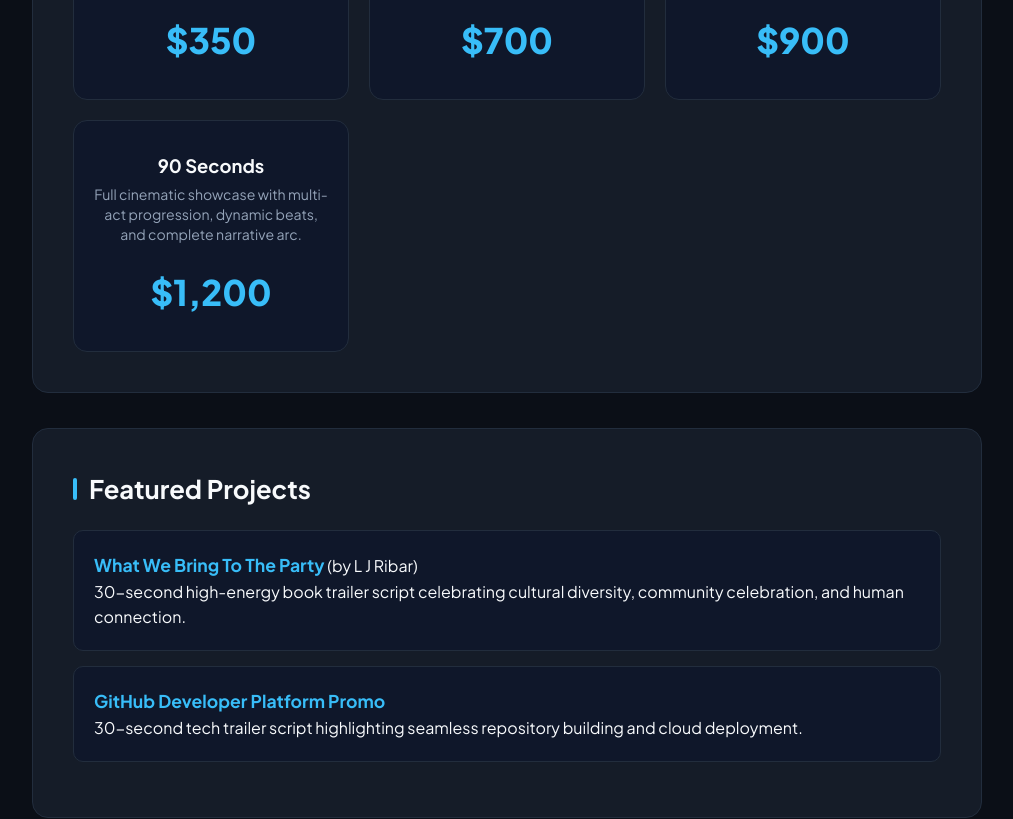
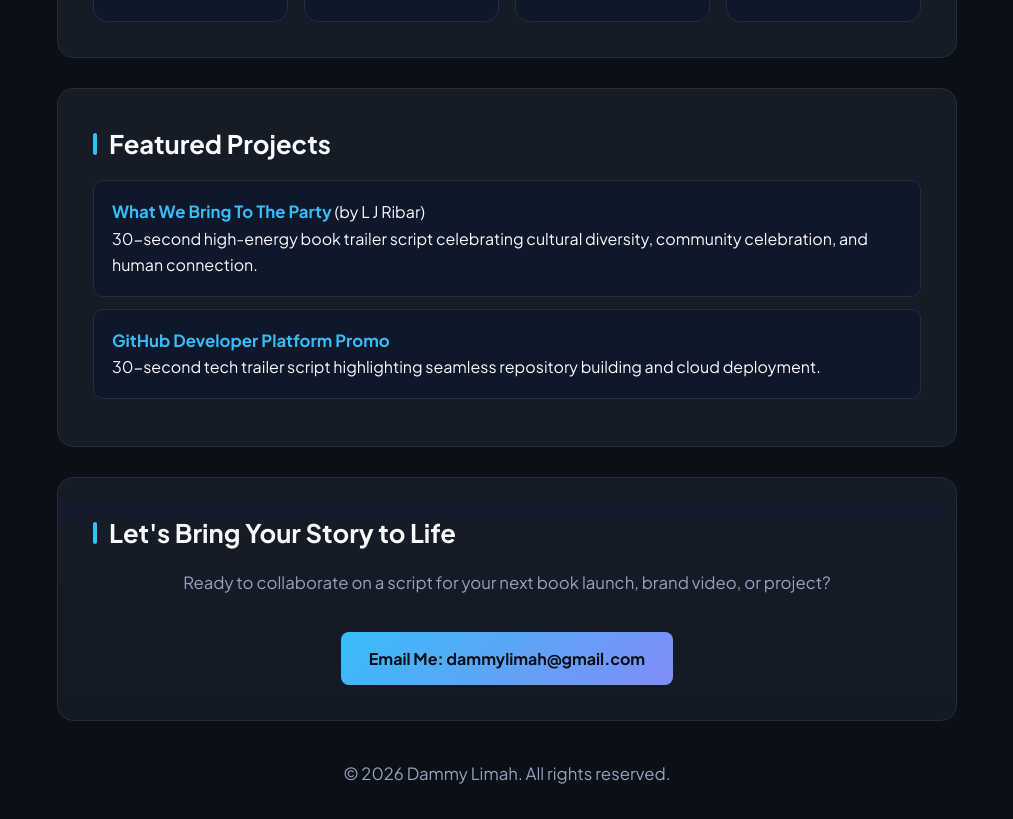
Before and after one commit to dammylimah/dammylimah.github.io, a plain HTML site: page index.html in a window 1280 px wide. Shown: the part 1480-2299 px from the top of the page, without its empty margins (133-1146 px from the left). Drawn offline with Linux system fonts and the light colour scheme.

Commit message:
Refactor CSS styles for better responsiveness
Adjusted various CSS properties for layout and styling improvements.

```diff
--- a/index.html
+++ b/index.html
@@ -33,21 +33,23 @@
       background-color: var(--bg-color);
       color: var(--text-main);
       line-height: 1.6;
-      padding: 60px 20px;
+      padding: 40px 15px;
+      overflow-x: hidden;
     }
 
     .container {
-      max-width: 950px;
+      max-width: 900px;
+      width: 100%;
       margin: 0 auto;
     }
 
     header {
       text-align: center;
-      padding-bottom: 50px;
+      padding-bottom: 40px;
     }
 
     h1 {
-      font-size: 3.2rem;
+      font-size: clamp(2rem, 5vw, 3.2rem);
       font-weight: 800;
       background: var(--accent-gradient);
       -webkit-background-clip: text;
@@ -57,24 +59,25 @@
     }
 
     .subtitle {
-      font-size: 1.25rem;
+      font-size: clamp(1rem, 3vw, 1.25rem);
       color: var(--text-muted);
       font-weight: 500;
     }
 
     .section {
       background: var(--card-bg);
-      padding: 40px;
-      margin-top: 35px;
+      padding: clamp(20px, 4vw, 35px);
+      margin-top: 30px;
       border-radius: 16px;
       border: 1px solid var(--card-border);
+      word-wrap: break-word;
     }
 
     h2 {
       color: var(--text-main);
-      font-size: 1.6rem;
+      font-size: clamp(1.25rem, 3vw, 1.6rem);
       font-weight: 700;
-      margin-bottom: 20px;
+      margin-bottom: 16px;
       display: flex;
       align-items: center;
       gap: 12px;
@@ -87,6 +90,7 @@
       height: 22px;
       background: var(--accent);
       border-radius: 2px;
+      flex-shrink: 0;
     }
 
     p {
@@ -98,15 +102,15 @@
     /* Genres Live Grid */
     .genres-grid {
       display: grid;
-      grid-template-columns: repeat(auto-fit, minmax(260px, 1fr));
-      gap: 20px;
-      margin-top: 25px;
+      grid-template-columns: repeat(auto-fit, minmax(220px, 1fr));
+      gap: 16px;
+      margin-top: 20px;
     }
 
     .genre-card {
       background: rgba(255, 255, 255, 0.02);
       border: 1px solid var(--card-border);
-      padding: 24px;
+      padding: 20px;
       border-radius: 12px;
       transition: all 0.2s ease;
     }
@@ -118,7 +122,7 @@
 
     .genre-card h3 {
       color: var(--accent);
-      font-size: 1.2rem;
+      font-size: 1.15rem;
       margin-bottom: 8px;
     }
 
@@ -130,15 +134,15 @@
     /* Pricing & Concepts Grid */
     .pricing-grid {
       display: grid;
-      grid-template-columns: repeat(auto-fit, minmax(210px, 1fr));
-      gap: 20px;
-      margin-top: 25px;
+      grid-template-columns: repeat(auto-fit, minmax(180px, 1fr));
+      gap: 16px;
+      margin-top: 20px;
     }
 
     .price-card {
       background: #0f172a;
       border: 1px solid var(--card-border);
-      padding: 30px 20px;
+      padding: 24px 16px;
       border-radius: 14px;
       text-align: center;
       display: flex;
@@ -153,21 +157,21 @@
     }
 
     .price-card .duration {
-      font-size: 1.15rem;
+      font-size: 1.1rem;
       font-weight: 700;
       color: var(--text-main);
-      margin-bottom: 5px;
+      margin-bottom: 6px;
     }
 
     .price-card .concept-desc {
-      font-size: 0.88rem;
+      font-size: 0.85rem;
       color: var(--text-muted);
-      margin-bottom: 20px;
+      margin-bottom: 16px;
       line-height: 1.4;
     }
 
     .price-card .amount {
-      font-size: 2.2rem;
+      font-size: 2rem;
       font-weight: 800;
       color: var(--accent);
       margin-top: auto;
@@ -181,8 +185,8 @@
 
     ul.project-list li {
       background: #0f172a;
-      padding: 20px;
-      margin-bottom: 15px;
+      padding: 18px;
+      margin-bottom: 12px;
       border-radius: 10px;
       border: 1px solid var(--card-border);
       color: var(--text-main);
@@ -190,7 +194,7 @@
 
     ul.project-list li strong {
       color: var(--accent);
-      font-size: 1.1rem;
+      font-size: 1.05rem;
     }
 
     /* CTA Section */
@@ -202,14 +206,16 @@
     .btn {
       display: inline-block;
       margin-top: 20px;
-      padding: 16px 36px;
+      padding: 14px 28px;
       background: var(--accent-gradient);
       color: #0b0f17;
       font-weight: 700;
-      font-size: 1.1rem;
+      font-size: 1rem;
       border-radius: 8px;
       text-decoration: none;
       transition: opacity 0.2s, transform 0.2s;
+      max-width: 100%;
+      word-break: break-word;
     }
 
     .btn:hover {
@@ -219,9 +225,9 @@
 
     footer {
       text-align: center;
-      margin-top: 50px;
+      margin-top: 40px;
       color: var(--text-muted);
-      font-size: 0.9rem;
+      font-size: 0.85rem;
     }
   </style>
 </head>
```
